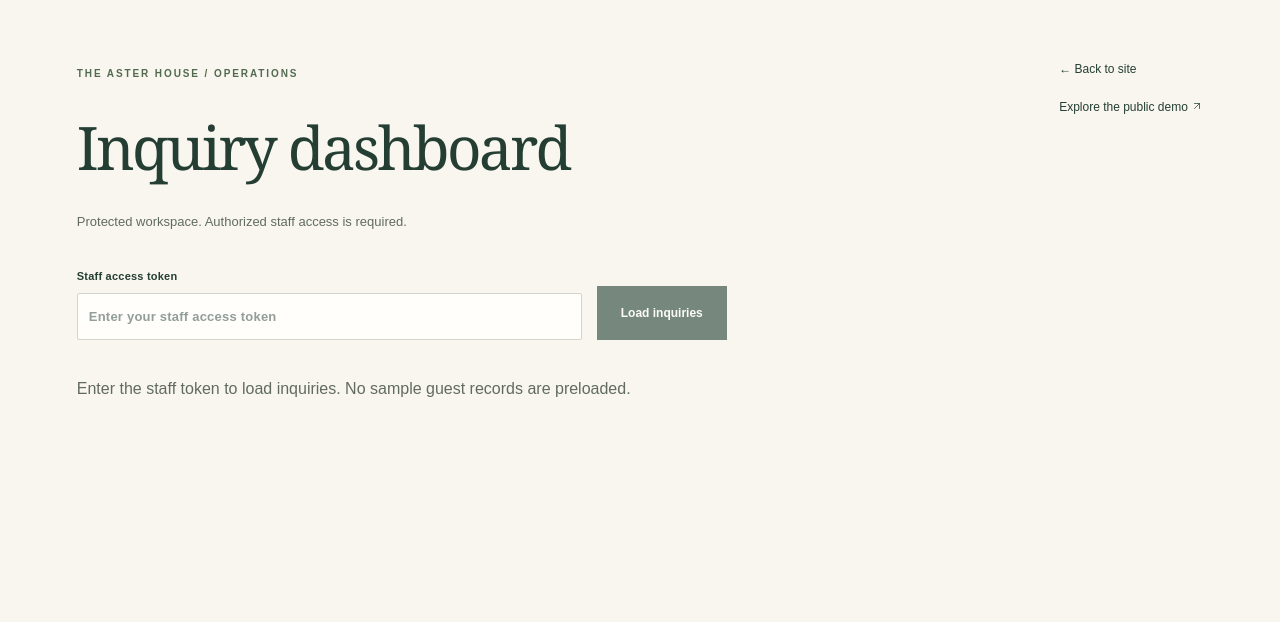
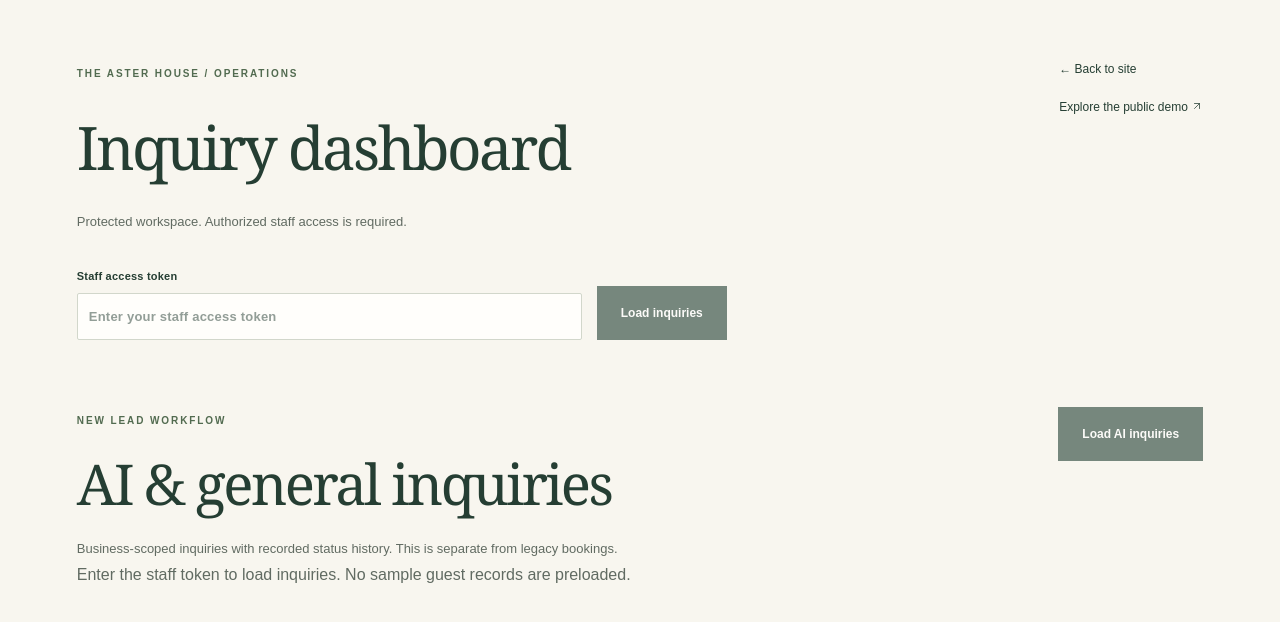
Before and after one commit to SlinFish/slinfish-hotel-demo, a Next.js app: page /staff in a window 1280 px wide. Shown: the top 622 px of the page. Built offline with nearby package versions, Linux system fonts and the light colour scheme.

Commit message:
H-3B: Show lead management inside existing protected staff page

```diff
--- a/src/app/staff/page.tsx
+++ b/src/app/staff/page.tsx
@@ -3,6 +3,7 @@ import { ArrowIcon } from "@/components/arrow-icon";
 import Link from "next/link";
 import { useState } from "react";
 import { StatusBadge } from "@/features/inquiries/ui/status-badge";
+import { LeadManagementPanel } from "@/features/inquiries/ui/lead-management-panel";
 type Item = {
   id: string;
   guestName: string;
@@ -127,6 +128,7 @@ export default function Staff() {
           </article>
         ))}
       </div>
+      <LeadManagementPanel key={token} token={token} />
       {!loading && !error && items.length === 0 && (
         <p className="muted">
           Enter the staff token to load inquiries. No sample guest records are
```
